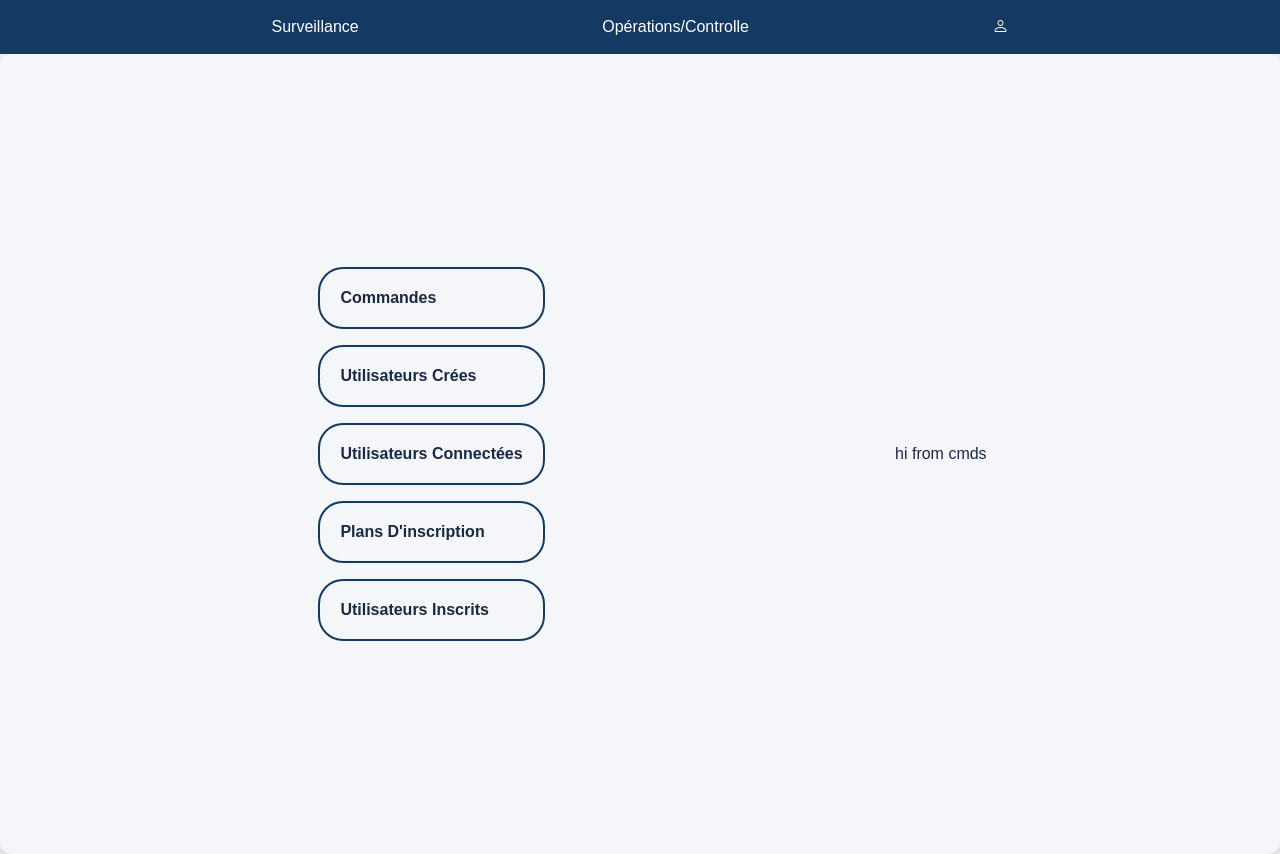
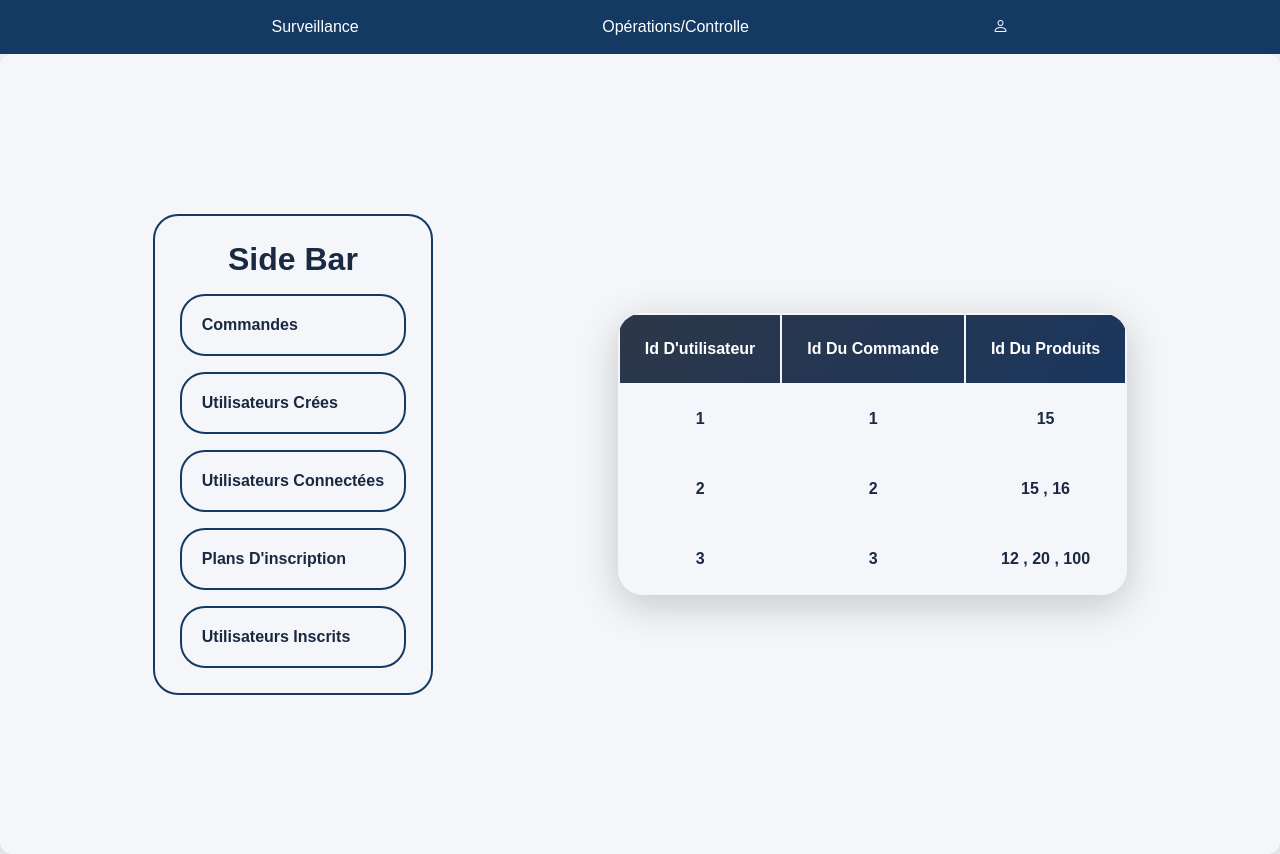
Before and after one commit to elmalkimohammed/E-Commerce-PFA-2026, a React (Vite) app in the folder Front-End/: page /adminMonitoring in a window 1280 px wide. Built offline with nearby package versions, Linux system fonts and the light colour scheme.

Commit message:
Front-End : Finished The Component That Displays The Commandes Done With Their userId, commandId, And Product(s)Id

```diff
--- /dev/null
+++ b/Front-End/src/Components/MonitoringPage/Inside Components/cmdsRow.jsx
@@ -0,0 +1,12 @@
+
+function CmdsRow( { userId , commandeId , productsIds } ) {
+    return(
+        <tr>
+            <td>{ userId }</td>
+            <td>{ commandeId }</td>
+            <td>{ productsIds }</td>
+        </tr>
+    )
+}
+
+export default CmdsRow
--- a/Front-End/src/Components/MonitoringPage/cmdsSegment.jsx
+++ b/Front-End/src/Components/MonitoringPage/cmdsSegment.jsx
@@ -1,11 +1,22 @@
+
+import CmdsRow from "./Inside Components/cmdsRow"
 
 import "../styles/CmdsSegment.css"
 
 function CmdsSegment() {
     return(
-        <>
-            <div>hi from cmds</div>
-        </>
+        <table style={ { textAlign: "center", backgroudColor: "#f8f9fa" } } className="CmdsTable">
+            <tbody>
+                <tr>
+                    <td>Id D'utilisateur</td>
+                    <td>Id Du Commande</td>
+                    <td>Id Du Produits</td>
+                </tr>
+                <CmdsRow userId={1} commandeId={1} productsIds={15} />
+                <CmdsRow userId={2} commandeId={2} productsIds={"15 , 16"} />
+                <CmdsRow userId={3} commandeId={3} productsIds={"12 , 20 , 100"} />
+            </tbody>
+        </table>
     )
 }
 
--- a/Front-End/src/Components/MonitoringPage/monitSideBar.jsx
+++ b/Front-End/src/Components/MonitoringPage/monitSideBar.jsx
@@ -1,16 +1,15 @@
-
-import { useNavigate } from "react-router-dom"
 
 import "../styles/MonitSideBar.css"
 
 function MonitSideBar( { onSwitch } ) {
     return(
         <div className="sideBar">
+            <h1 style={ { textAlign: "center" } } >Side Bar</h1>
             <p onClick={ () => onSwitch("cmds")}>Commandes</p>
-            <p href="" onClick={ () => onSwitch("createdUsers")}>Utilisateurs Crées</p>
-            <p href="" onClick={ () => onSwitch("connUsers")}>Utilisateurs Connectées</p>
-            <p href="" onClick={ () => onSwitch("plans")}>Plans D'inscription</p>
-            <p href="" onClick={ () => onSwitch("SubbedUsers")}>Utilisateurs Inscrits</p>
+            <p onClick={ () => onSwitch("createdUsers")}>Utilisateurs Crées</p>
+            <p onClick={ () => onSwitch("connUsers")}>Utilisateurs Connectées</p>
+            <p onClick={ () => onSwitch("plans")}>Plans D'inscription</p>
+            <p onClick={ () => onSwitch("SubbedUsers")}>Utilisateurs Inscrits</p>
         </div>
     )
 }
--- a/Front-End/src/Components/navbarComponent/TopNavAdmin.jsx
+++ b/Front-End/src/Components/navbarComponent/TopNavAdmin.jsx
@@ -4,7 +4,7 @@ import "../styles/TopNavAdmin.css"
 function TopNavAdmin() {
     return(
         <div>
-            <nav>
+            <nav className="adminNav">
                 <a href="/adminMonitoring">Surveillance</a>
                 <a href="/adminCrudPage">Opérations/Controlle</a>
                 <a href="/ProfilePage" className="bi bi-person"></a>
--- a/Front-End/src/Components/styles/CmdsSegment.css
+++ b/Front-End/src/Components/styles/CmdsSegment.css
@@ -2,3 +2,20 @@
     padding: 0;
     margin: 0;
 }
+.CmdsTable {
+    width: fit-content;
+    display: flex;
+    gap: 2em;
+    box-shadow: 0 10px 40px rgba(0, 0, 0, 0.2);
+    border-radius: 25px;
+    overflow: auto;
+    font-weight: bold;
+}
+.CmdsTable tr:first-child {
+    background: linear-gradient(135deg, #2d3748 0%, #1a365d 100%);
+    color: #ffffff;
+    width: 100%;
+}
+.CmdsTable tbody td {
+    padding: 25px;
+}
--- a/Front-End/src/Components/styles/MonitSideBar.css
+++ b/Front-End/src/Components/styles/MonitSideBar.css
@@ -3,6 +3,8 @@
     flex-direction: column;
     gap: 1em;
     padding: 25px;
+    border: #143a63 2px solid;
+    border-radius: 25px;
 }
 .sideBar p {
     border: 2px solid #143a63;
--- a/Front-End/src/Components/styles/TopNavAdmin.css
+++ b/Front-End/src/Components/styles/TopNavAdmin.css
@@ -2,7 +2,7 @@
     padding: 0;
     margin: 0;
 }
-nav {
+.adminNav {
     position: sticky;
     top: 0;
     z-index: 50;
```
